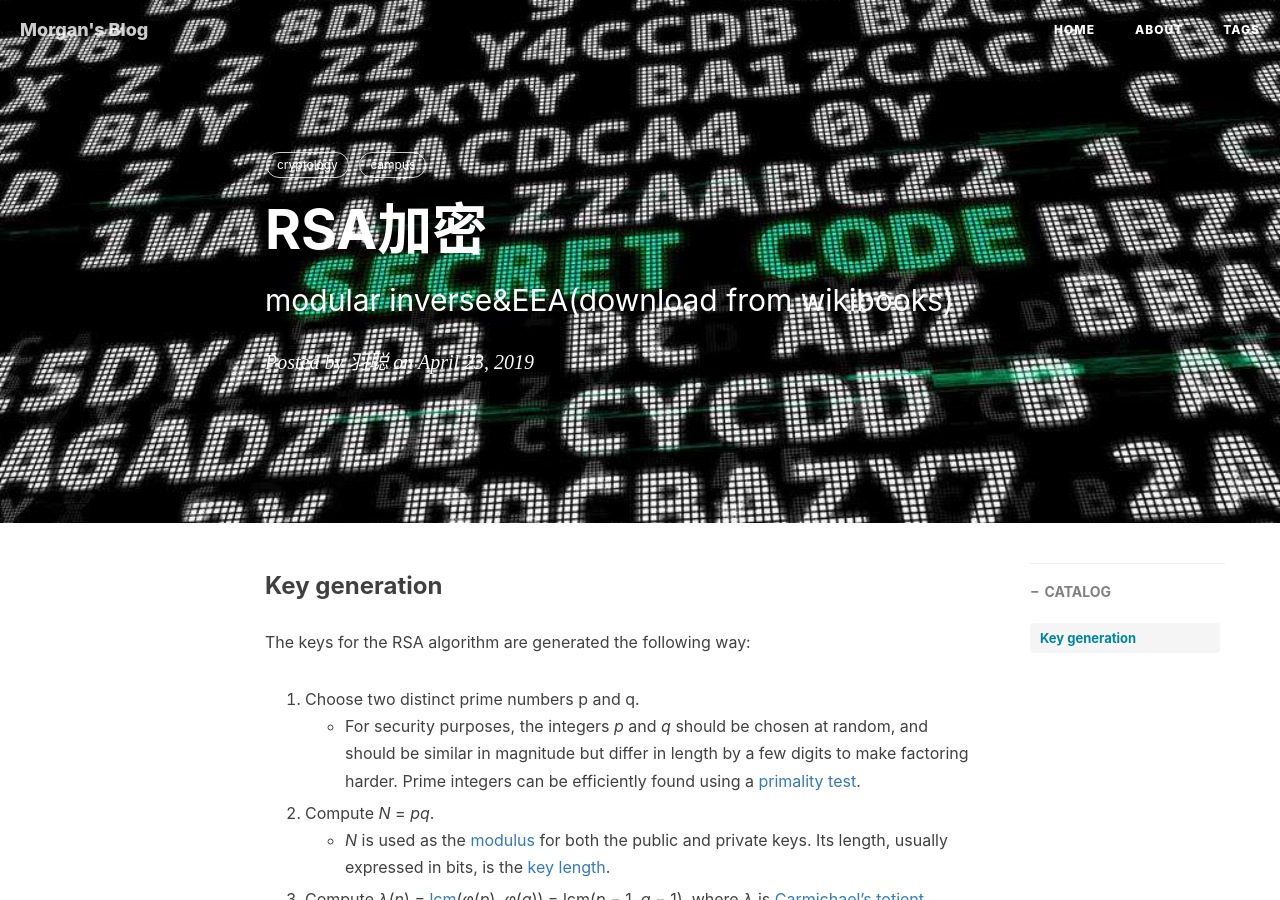
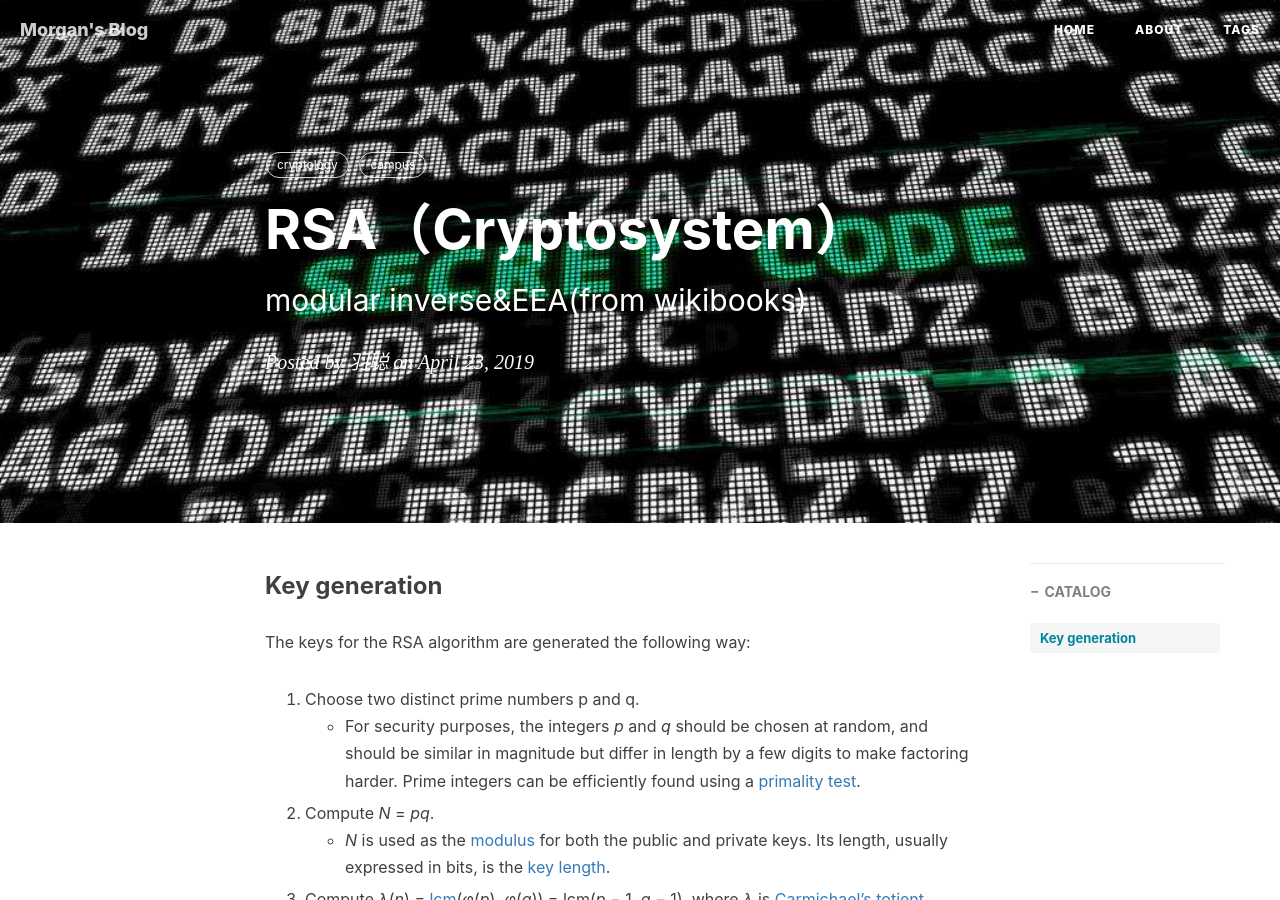
Before and after one commit to cheeseburg/cheeseburg.github.io, a Jekyll site: the page built from _posts/2019-04-23-modular-inverse-EEA-method.md, in a window 1280 px wide and 900 px high. Built offline with Jekyll 4.4.1, drawn with Linux system fonts in a browser that asks for light colours; nearby versions of some CDN libraries; comment, search, counter and statistics services are not loaded.

Commit message:
add RSA algorithm v2

```diff
--- a/_posts/2019-04-23-modular-inverse-EEA-method.md
+++ b/_posts/2019-04-23-modular-inverse-EEA-method.md
@@ -1,7 +1,7 @@
 ---
 layout:     post                    # 使用的布局（不需要改）
-title:      RSA加密             # 标题
-subtitle:   modular inverse&EEA(download from wikibooks)  #副标题
+title:      RSA（Cryptosystem）            # 标题
+subtitle:   modular inverse&EEA(from wikibooks)  #副标题
 date:       2019-04-23              # 时间
 author:     羽聪                      # 作者
 header-img: img/RSA(1).jpg    #这篇文章标题背景图片
@@ -55,10 +55,12 @@ if __name__ == '__main__':
 	e= int(input("e: ")) # 1<e<phi
 
     '''the mulinv() function contains step 4 and step 5'''
-	d = mulinv(e, phi) # modular inverse of e
+    d = mulinv(e, phi) # modular inverse of e
 	print("e's modular inverse is {}".format(d))
+
     '''(N, e) is public key, (N, d) is private key.
     	Note that p,q,phi are also private'''
+
     # EEA part below
     # convert d to binary
 	d = str(bin(d))[2:]
```
